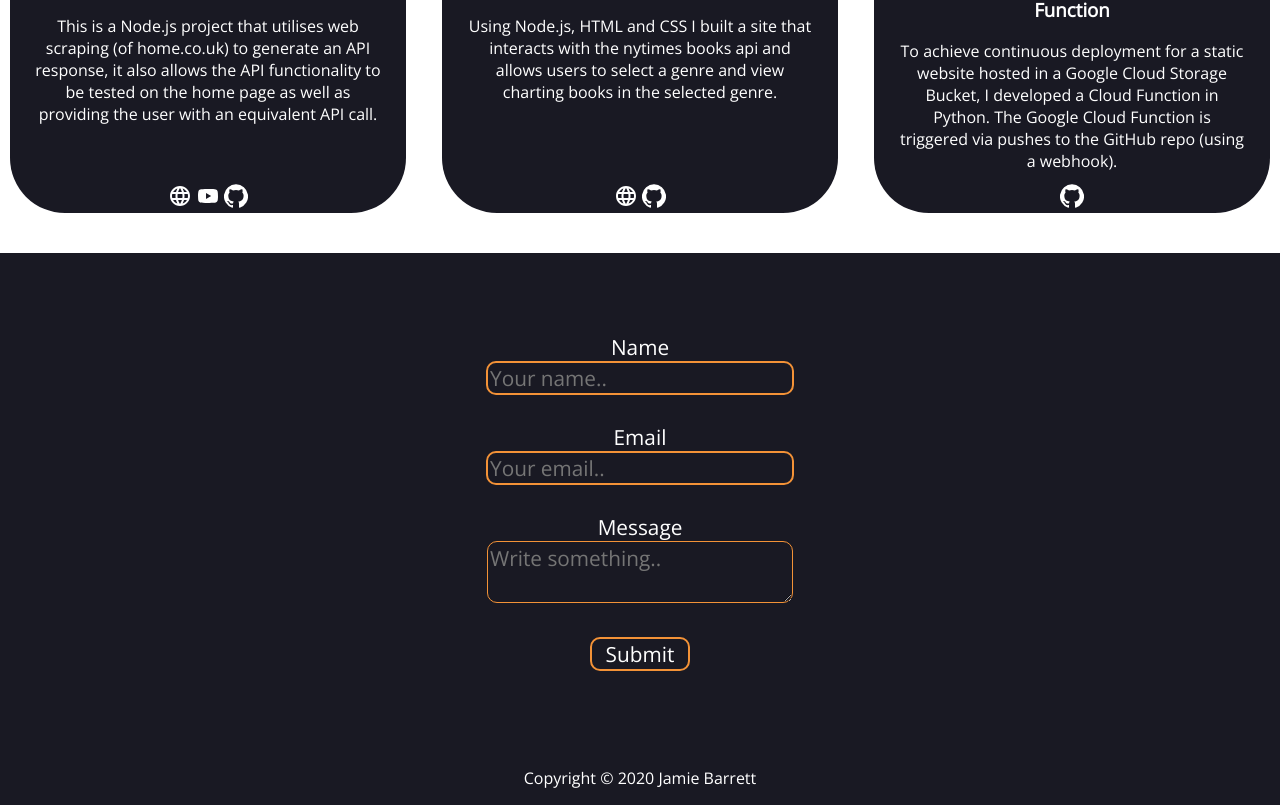
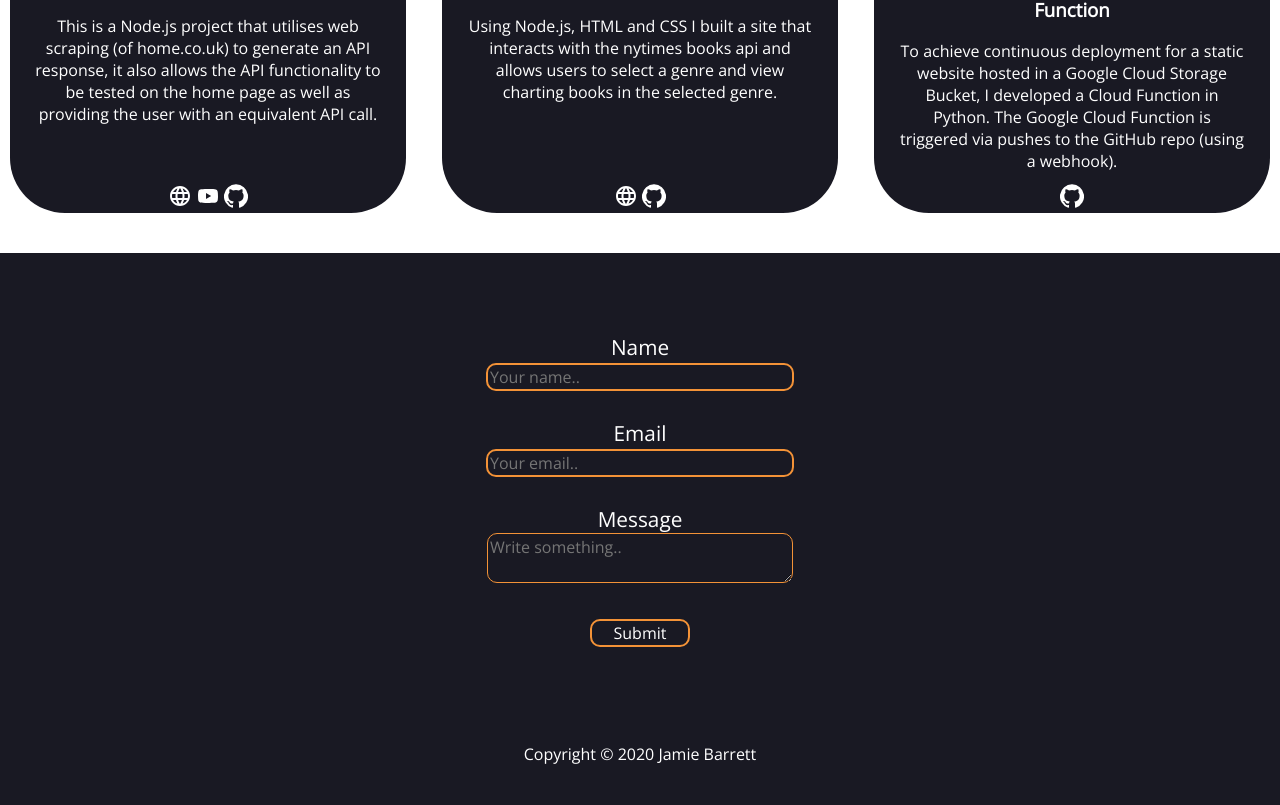
Before and after one commit to jb-0/site-react, a React (Create React App) app: page / in a window 1280 px wide. Shown: the part 618-1423 px from the top of the page. After the commit the page ends 1399 px from the top, so only its background shows below. Built offline with nearby package versions, Linux system fonts and the light colour scheme.

Commit message:
Minor styling tweaks

```diff
--- a/src/styles/Card.css
+++ b/src/styles/Card.css
@@ -8,7 +8,6 @@
 }
 
 .card-item {
-    color: white;
     margin: 10px;
     padding: 25px;
     border-radius: 55px;
--- a/src/styles/ContactForm.css
+++ b/src/styles/ContactForm.css
@@ -13,7 +13,7 @@
     border-color:  #F39237;
     color: white;
     width: 300px;
-    font-size: 1.3rem;
+    font-size: 1rem;
     border-radius: 10px;
     outline-width: 0;
 }
@@ -25,7 +25,7 @@
     border-color:  #F39237;
     color: white;
     width: 100px;
-    font-size: 1.3rem;
+    font-size: 1rem;
     border-radius: 10px;
 }
 
```
